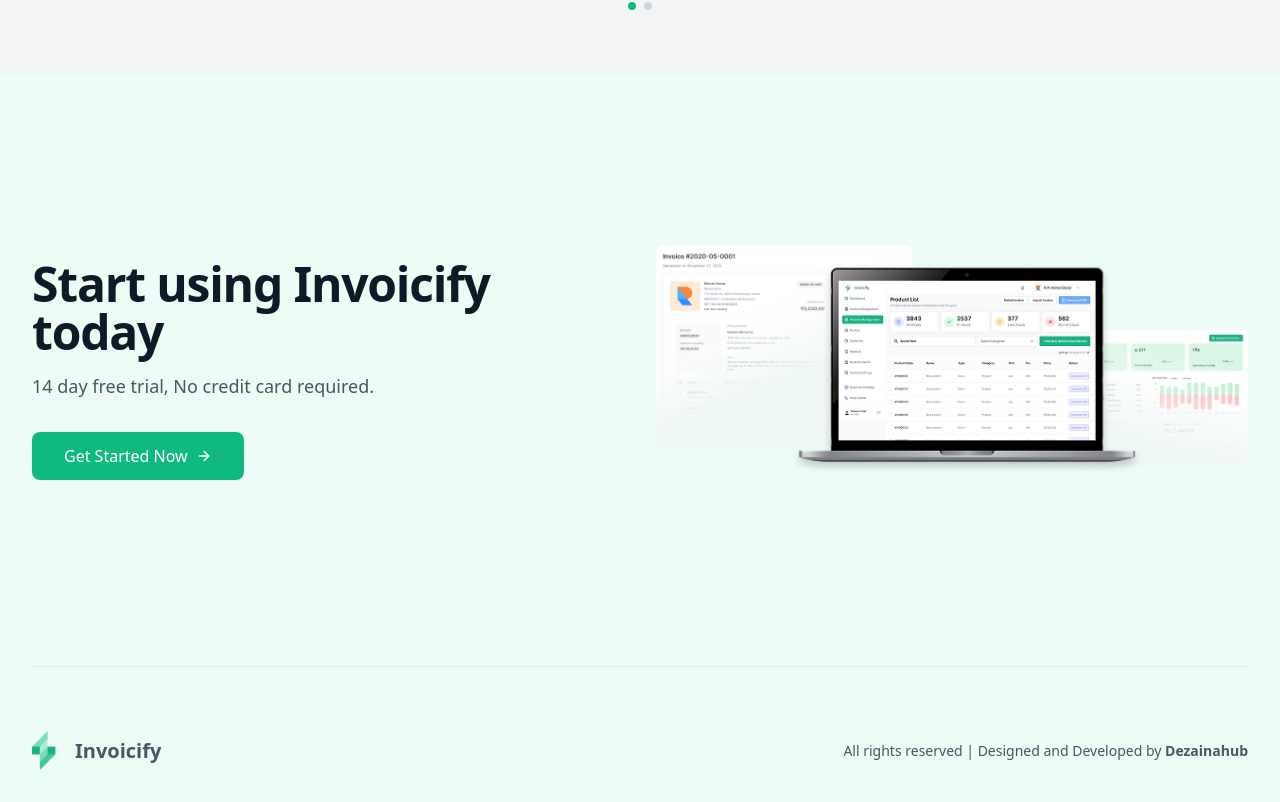
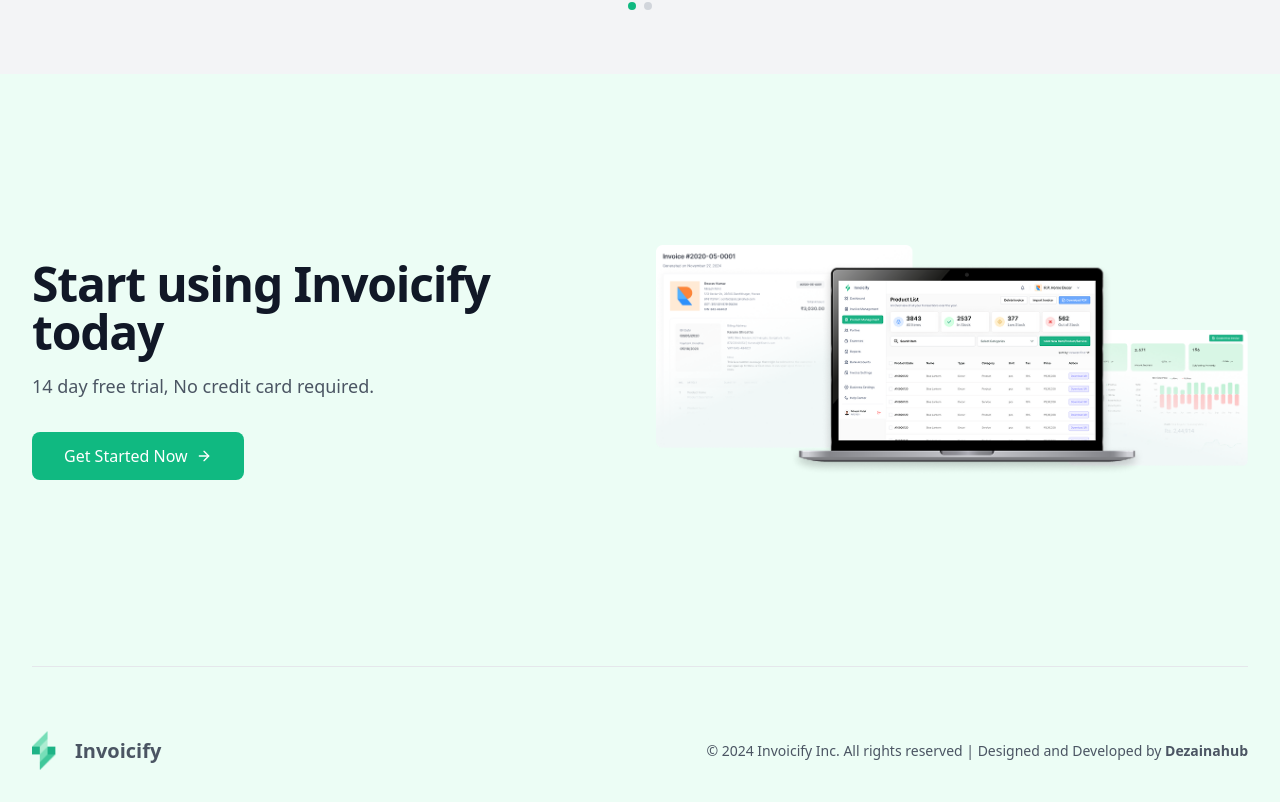
Before and after one commit to sourav0299/invoicify, a Next.js app: page / in a window 1280 px wide. Shown: the part 4185-4987 px from the top of the page. Built offline with nearby package versions, Linux system fonts and the light colour scheme.

Commit message:
Footer Refactored

```diff
--- a/app/page.tsx
+++ b/app/page.tsx
@@ -588,7 +588,7 @@ export default function landing() {
                 <span className="text-xl font-semibold">Invoicify</span>
               </div>
               <p>
-                All rights reserved | Designed and Developed by{" "}
+                © 2024 Invoicify Inc. All rights reserved | Designed and Developed by{" "}
                 <Link className="font-bold" href="https://www.dezainahub.com">
                   Dezainahub
                 </Link>
```
